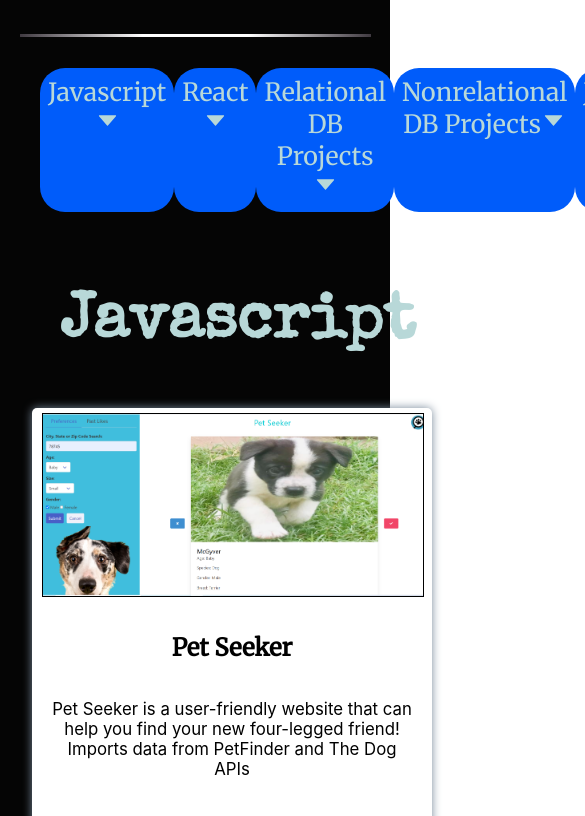
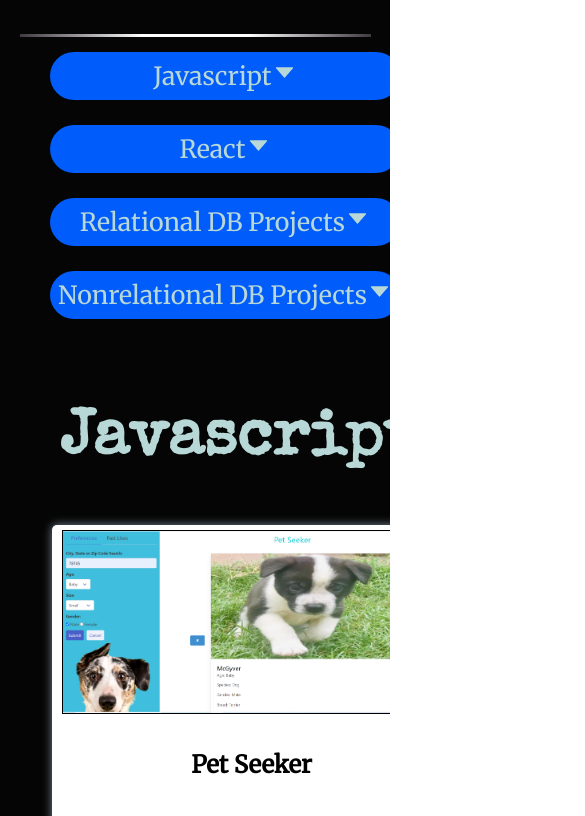
Before and after one commit to mwallis5110/Homework2, a React (Create React App) app: page /projects in a window 390 px wide. Shown: the part 760-1576 px from the top of the page, 585 px wide, since content can reach past the window. Built offline with nearby package versions, Linux system fonts and the light colour scheme.

Commit message:
Final draft is done

```diff
--- a/src/App.css
+++ b/src/App.css
@@ -2,7 +2,7 @@
   text-align: center;
   background-color: #050505;
   background-size: cover;
-  /* overflow-x: hidden; */
+  overflow-x: hidden;
   /* overflow: hidden; */
   /* height: 100vh; */
 }
--- a/src/components/Card/card.css
+++ b/src/components/Card/card.css
@@ -1,7 +1,8 @@
 .card {
   background-color: white;
   height: 35rem;
-  width: 25rem;
+  width: 23rem;
+  min-width: 25rem;
   overflow: hidden;
   margin: 2rem;
   box-shadow: 0 0 10px lightslategray;
--- a/src/components/Header/Header.css
+++ b/src/components/Header/Header.css
@@ -1,6 +1,5 @@
 .headerWrapper {
   display: grid;
-  /* width: 100vw; */
   grid-template-columns: 1.4fr 2fr;
   grid-template-rows: 3fr;
   grid-template-areas: "leftSide rightSide rightSide";
--- a/src/components/ProjectsNav/ProjectsNav.css
+++ b/src/components/ProjectsNav/ProjectsNav.css
@@ -1,9 +1,14 @@
 .scrollToProject {
-  display: flex;
-  justify-content: space-evenly;
+  margin: 0 auto;
+  display: grid;
+  /* Add one "1fr" for each new type of project */
+  grid-template-columns: 1fr 1fr 1fr 1fr;
+  grid-template-rows: 1fr;
+  grid-template-areas: "cardsRow cardsRow cardsRow cardsRow";
 }
 
 .cardsRow {
+  margin: 10px;
   margin-top: 15px;
   color: #b8d8d8;
   font-size: 25px;
@@ -13,8 +18,25 @@
   border-radius: 25px;
   padding: 8px;
   font-family: "Merriweather", serif;
+  white-space: nowrap;
 }
 
 .cardsRow:hover {
   transform: scale(1.1);
 }
+
+@media screen and (max-width: 1100px) {
+  .scrollToProject {
+    grid-template-columns: 1fr 1fr;
+    grid-template-rows: 1fr 1fr;
+    grid-template-areas: "cardsRow cardsRow";
+  }
+}
+
+@media screen and (max-width: 824px) {
+  .scrollToProject {
+    grid-template-columns: 1fr;
+    grid-template-rows: 1fr 1fr 1fr 1fr;
+    grid-template-areas: "cardsRow";
+  }
+}
--- a/src/components/ProjectsNav/ProjectsNav.js
+++ b/src/components/ProjectsNav/ProjectsNav.js
@@ -46,7 +46,7 @@ export default function ProjectsNav() {
         Nonrelational DB Projects
         <AiFillCaretDown />
       </li>
-      <li
+      {/* <li
         className="cardsRow"
         onClick={() => {
           const anchor = document.querySelector("#javaId");
@@ -55,7 +55,7 @@ export default function ProjectsNav() {
       >
         Java
         <AiFillCaretDown />
-      </li>
+      </li> */}
     </ul>
   );
 }
--- a/src/pages/Projects/projects.css
+++ b/src/pages/Projects/projects.css
@@ -4,7 +4,7 @@
   font-family: "Special Elite";
   font-size: 400%;
   text-align: center;
-  color: #B8D8D8;
+  color: #b8d8d8;
 }
 
 .topText {
@@ -15,12 +15,7 @@
   line-height: 2;
   text-align: center;
   margin-bottom: 60px;
-  color: #B8D8D8;
-}
-
-.cardWrapper {
-  display: block;
-  text-align: center;
+  color: #b8d8d8;
 }
 
 .rowTitle {
@@ -30,14 +25,15 @@
   padding-left: 60px;
   font-family: "Special Elite";
   font-size: 400%;
-  color: #B8D8D8;
+  color: #b8d8d8;
 }
 
 .Row {
-  display: grid;
-  grid-template-columns: repeat(auto-fit, minmax(12rem, 25rem));
-  gap: 5rem;
-  justify-content: center;
+  display: flex;
+  width: 90%;
+  margin: 0 auto;
+  flex-wrap: wrap;
+  justify-content: space-evenly;
 }
 
 .line {
@@ -56,7 +52,6 @@
     circle farthest-side at center center,
     #ffffff 30%,
     #403a41 100%
-
   );
   position: relative;
   width: 90%;
@@ -64,3 +59,11 @@
   left: 5%;
   height: 3px;
 }
+
+@media screen and (max-width: 972px) {
+  .Row {
+    grid-template-columns: 1fr;
+    grid-template-rows: 1fr 1fr;
+    grid-template-areas: "Row Row";
+  }
+}
--- a/src/pages/Projects/projects.js
+++ b/src/pages/Projects/projects.js
@@ -64,7 +64,7 @@ export default function Projects() {
           <div className="line"></div>
           <h2 className="rowTitle" id="javaId">Java</h2>
           <div className="Row">
-            <JavaCard />
+            <JavaCard  />
           </div>
         </div>
         <div className="line"></div> */}
```
